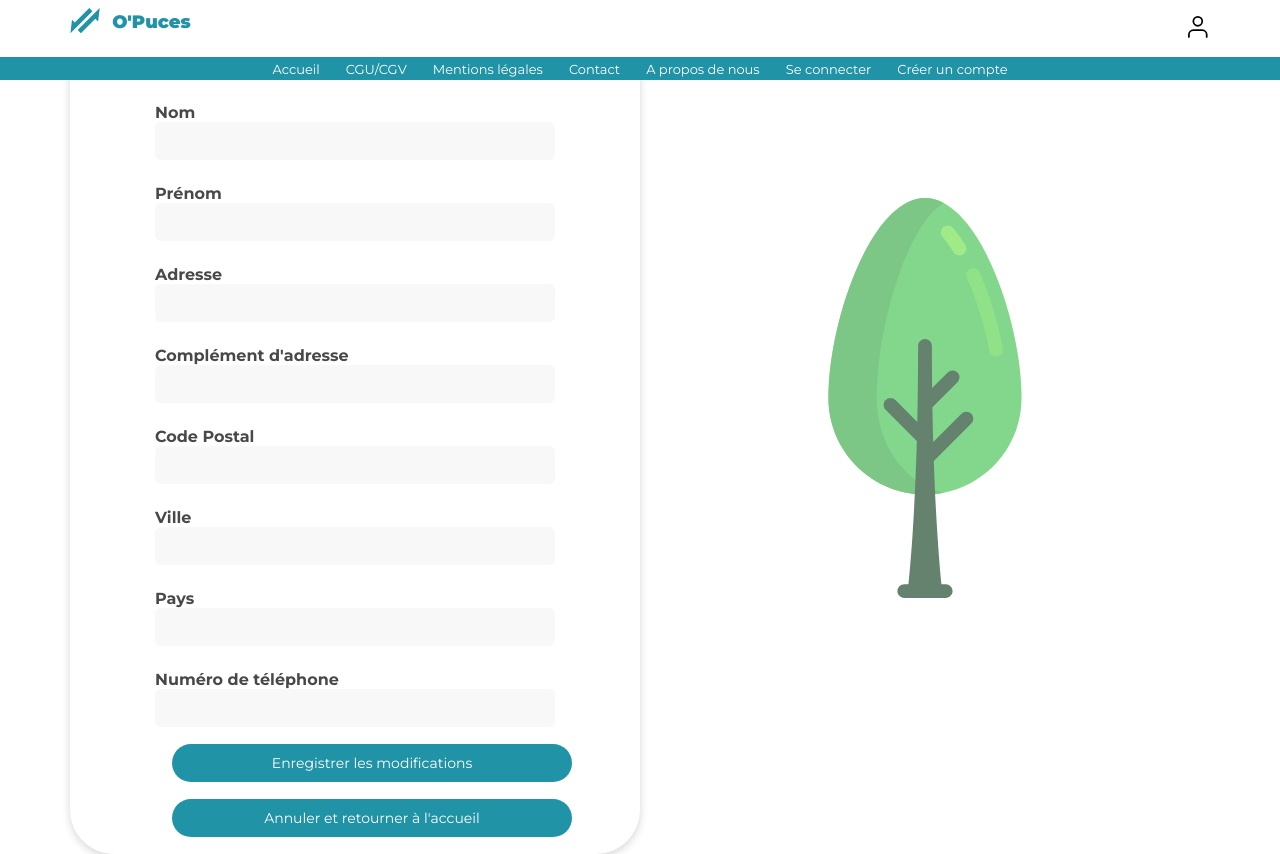
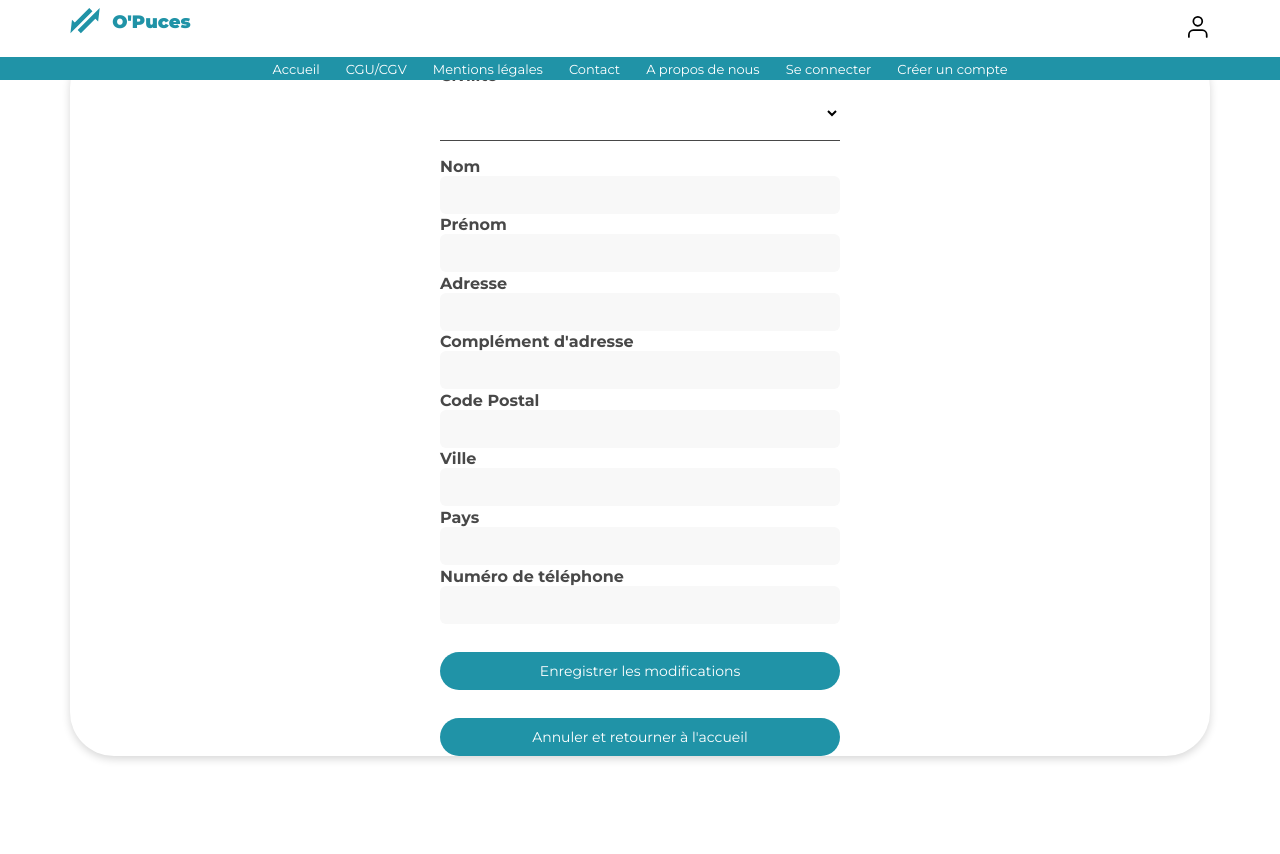
Before and after one commit to Gaetan-CRISTINA/Projet-OPuces-Front, a Vue app in the folder opuces/: page /update-user in a window 1280 px wide. After the commit the page ends 800 px from the top, so only its background shows below. Built offline with nearby package versions, Linux system fonts and the light colour scheme; no server answers.

Commit message:
form Update User ok

```diff
--- a/opuces/src/views/UpdateUser.vue
+++ b/opuces/src/views/UpdateUser.vue
@@ -7,7 +7,7 @@
 
     <div class="main-container">
 
-        <div class="left">
+
           <div class="form-contact">
             <form class="login-form" @submit="handleSubmit">
               <h6>Civilité</h6>
@@ -85,14 +85,14 @@
             </router-link>
             </form>
 
+
+
           </div>
         </div>
 
-        <div class="right">
-          <img src="../assets/svg/tree.svg" alt="">
-        </div>
 
-    </div>
+
+
   </div>
 </template>
 
@@ -217,29 +217,9 @@ export default {
   max-width: 400px;
 }
 h6 {
-  padding-top: 1.5em;
+  padding-top: 0.1em;
 }
-.--button {
-  border-radius: 19px;
-  padding: 1px;
-  width: 100%;
-  height: 38px;
-  color: white;
-  width: 100%;
-  border: none;
-  margin: 17px;
-  display: flex;
-  justify-content: center;
-  align-items: center;
-  font-size: 14px;
-  font-weight: 900px;
-  cursor: pointer;
-  transition: all .3s;
-}
-.--button:hover {
-  background-color: $secondary-green;
-}
-.left {
+.form-contact {
   display: flex;
   flex-direction: column;
   width: 100%;
@@ -248,6 +228,9 @@ h6 {
   display: none;
 }
 button {
+  justify-content: center;
+  align-items: center;
+  display: flex;
   margin-top: 2em;
   background-color: $main-green;
   border-radius: 19px;
@@ -260,6 +243,9 @@ button {
   font-weight: 900px;
   cursor: pointer;
   transition: all 0.3s;
+}
+button:hover {
+  background-color: $secondary-green;
 }
 form {
   margin: 0 auto;
@@ -295,28 +281,17 @@ textarea:focus {
 
 }
 @media screen and (min-width: 768px) {
-  .right img {
-    width: 400px;
-  }
-
-  .main-container {
+   .main-container {
     height: 100vh;
     display: flex;
     align-items: center;
     justify-content: space-between;
   }
-  .left {
-    width: 50%;
-  }
-  .right {
-    text-align: center;
-    width: 50%;
-    display: block;
-  }
+
 }
 @media screen and (min-width: 992px) {
 
-  .left {
+  .form-contact {
     padding-top:20px;
     border-radius: 44px;
     -webkit-box-shadow: 0px 3px 9px 0px rgba(0, 0, 0, 0.16);
```
